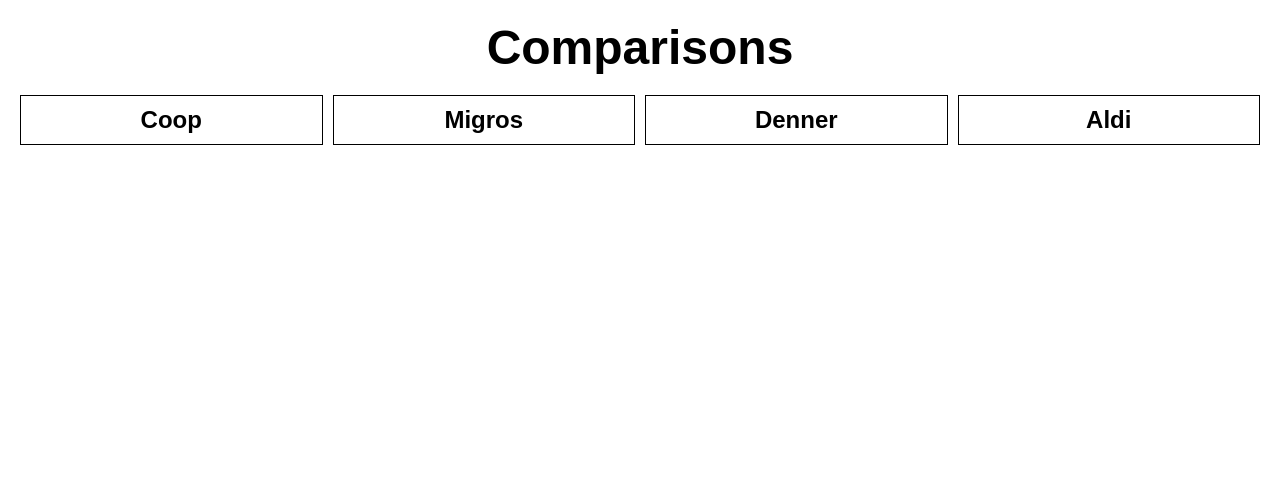
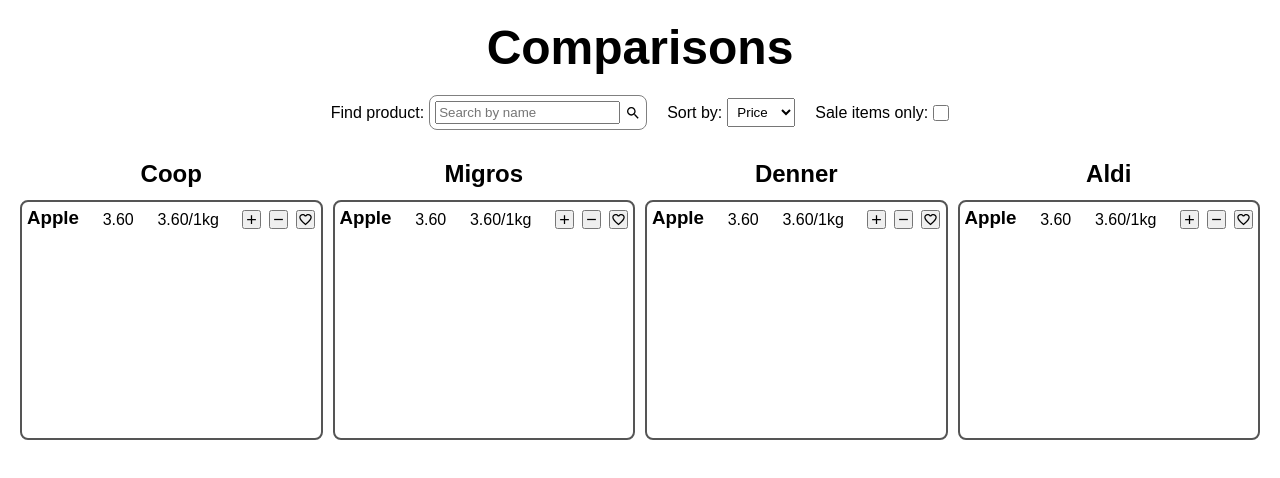
Before and after one commit to bryturner/grocery-comparison-client, a React (Create React App) app: page / in a window 1280 px wide. Shown: the top 478 px of the page. Built offline with nearby package versions, Linux system fonts and the light colour scheme.

Commit message:
basic layout designed

```diff
--- /dev/null
+++ b/src/components/Inputs/Filter.jsx
@@ -0,0 +1,24 @@
+import styled from "styled-components";
+
+const Container = styled.div`
+  display: flex;
+  gap: 0.5rem;
+  align-items: center;
+`;
+
+const Title = styled.p``;
+const Checkbox = styled.input`
+  height: 1.6rem;
+  width: 1.6rem;
+`;
+
+function Filter() {
+  return (
+    <Container>
+      <Title>Sale items only:</Title>
+      <Checkbox type="checkbox" />
+    </Container>
+  );
+}
+
+export default Filter;
--- /dev/null
+++ b/src/components/Inputs/SearchBox.jsx
@@ -0,0 +1,36 @@
+import { Search } from "@mui/icons-material";
+import styled from "styled-components";
+
+const Container = styled.div`
+  display: flex;
+  gap: 0.5rem;
+  align-items: center;
+`;
+const Wrapper = styled.div`
+  display: flex;
+  gap: 0.5rem;
+  border: 0.5px solid gray;
+  border-radius: 8px;
+  align-items: center;
+  padding: 0.5rem;
+`;
+
+const Title = styled.p``;
+
+const SearchInput = styled.input`
+  padding: 0.2rem;
+`;
+
+function SearchBox() {
+  return (
+    <Container>
+      <Title>Find product:</Title>
+      <Wrapper>
+        <SearchInput placeholder="Search by name" />
+        <Search style={{ color: "black", fontSize: 16 }} />
+      </Wrapper>
+    </Container>
+  );
+}
+
+export default SearchBox;
--- /dev/null
+++ b/src/components/Inputs/Sort.jsx
@@ -0,0 +1,30 @@
+import styled from "styled-components";
+
+const Container = styled.div`
+  display: flex;
+  align-items: center;
+  gap: 0.5rem;
+`;
+
+const Title = styled.p``;
+
+const SortSelect = styled.select`
+  padding: 0.5rem;
+`;
+
+const SortOption = styled.option``;
+
+function Sort() {
+  return (
+    <Container>
+      <Title>Sort by:</Title>
+      <SortSelect>
+        <SortOption>Price</SortOption>
+        <SortOption>Name</SortOption>
+        <SortOption>Size</SortOption>
+      </SortSelect>
+    </Container>
+  );
+}
+
+export default Sort;
--- a/src/components/Product/Product.jsx
+++ b/src/components/Product/Product.jsx
@@ -1,12 +1,52 @@
+import { Add, FavoriteBorderOutlined, Remove } from "@mui/icons-material";
 import styled from "styled-components";
 
-export const Container = styled.div`
-  border: 1px solid black;
-  padding: 1rem;
+const Container = styled.div``;
+const Wrapper = styled.div`
+  display: flex;
+  justify-content: space-between;
+  align-items: flex-end;
+`;
+const Title = styled.h3``;
+
+const Price = styled.p``;
+
+const Increment = styled.p``;
+
+const ButtonWrapper = styled.div`
+  display: flex;
+  gap: 0.8rem;
 `;
 
-function Product() {
-  return <Container></Container>;
+const Button = styled.button`
+  background-color: none;
+  cursor: pointer;
+  display: flex;
+  align-items: center;
+  justify-content: center;
+`;
+
+function Product(title, price, increment) {
+  return (
+    <Container>
+      <Wrapper>
+        <Title>Apple</Title>
+        <Price>3.60</Price>
+        <Increment>3.60/1kg</Increment>
+        <ButtonWrapper>
+          <Button>
+            <Add />
+          </Button>
+          <Button>
+            <Remove />
+          </Button>
+          <Button>
+            <FavoriteBorderOutlined />
+          </Button>
+        </ButtonWrapper>
+      </Wrapper>
+    </Container>
+  );
 }
 
 export default Product;
--- a/src/components/Product/ProductList.jsx
+++ b/src/components/Product/ProductList.jsx
@@ -0,0 +1,21 @@
+import styled from "styled-components";
+import Product from "./Product";
+
+const Container = styled.div`
+  display: flex;
+  flex-direction: column;
+  border: 2px solid #555;
+  border-radius: 8px;
+  padding: 0.5rem;
+  height: 24rem;
+`;
+
+function ProductList() {
+  return (
+    <Container>
+      <Product></Product>
+    </Container>
+  );
+}
+
+export default ProductList;
--- a/src/components/Store/Store.jsx
+++ b/src/components/Store/Store.jsx
@@ -1,18 +1,21 @@
 import styled from "styled-components";
+import ProductList from "../Product/ProductList";
 
 function Store({ storeName }) {
   const Container = styled.div`
-    border: 1px solid black;
-    padding: 1rem;
+    /* border: 1px solid black; */
+    padding: 1rem 0;
   `;
 
   const Header = styled.h2`
     font-size: 2.4rem;
     text-align: center;
+    margin-bottom: 1.2rem;
   `;
   return (
     <Container>
       <Header>{storeName}</Header>
+      <ProductList />
     </Container>
   );
 }
--- a/src/pages/ComparisonPage.jsx
+++ b/src/pages/ComparisonPage.jsx
@@ -1,4 +1,7 @@
 import styled from "styled-components";
+import Filter from "../components/Inputs/Filter";
+import SearchBox from "../components/Inputs/SearchBox";
+import Sort from "../components/Inputs/Sort";
 import Store from "../components/Store/Store";
 
 const Container = styled.div`
@@ -8,7 +11,15 @@
 const Header = styled.h1`
   font-size: 4.8rem;
   text-align: center;
-  margin-bottom: 2rem;
+`;
+
+const InputsContainer = styled.div`
+  /* border: 1px solid black; */
+  display: flex;
+  justify-content: center;
+  align-items: center;
+  gap: 2rem;
+  padding: 2rem 0;
 `;
 
 const StoresContainer = styled.div`
@@ -21,6 +32,11 @@
   return (
     <Container>
       <Header>Comparisons</Header>
+      <InputsContainer>
+        <SearchBox />
+        <Sort />
+        <Filter />
+      </InputsContainer>
       <StoresContainer>
         <Store storeName="Coop" />
         <Store storeName="Migros" />
```
Also changed, not shown: src/components/GroceryList/GroceryList.jsx (added).
